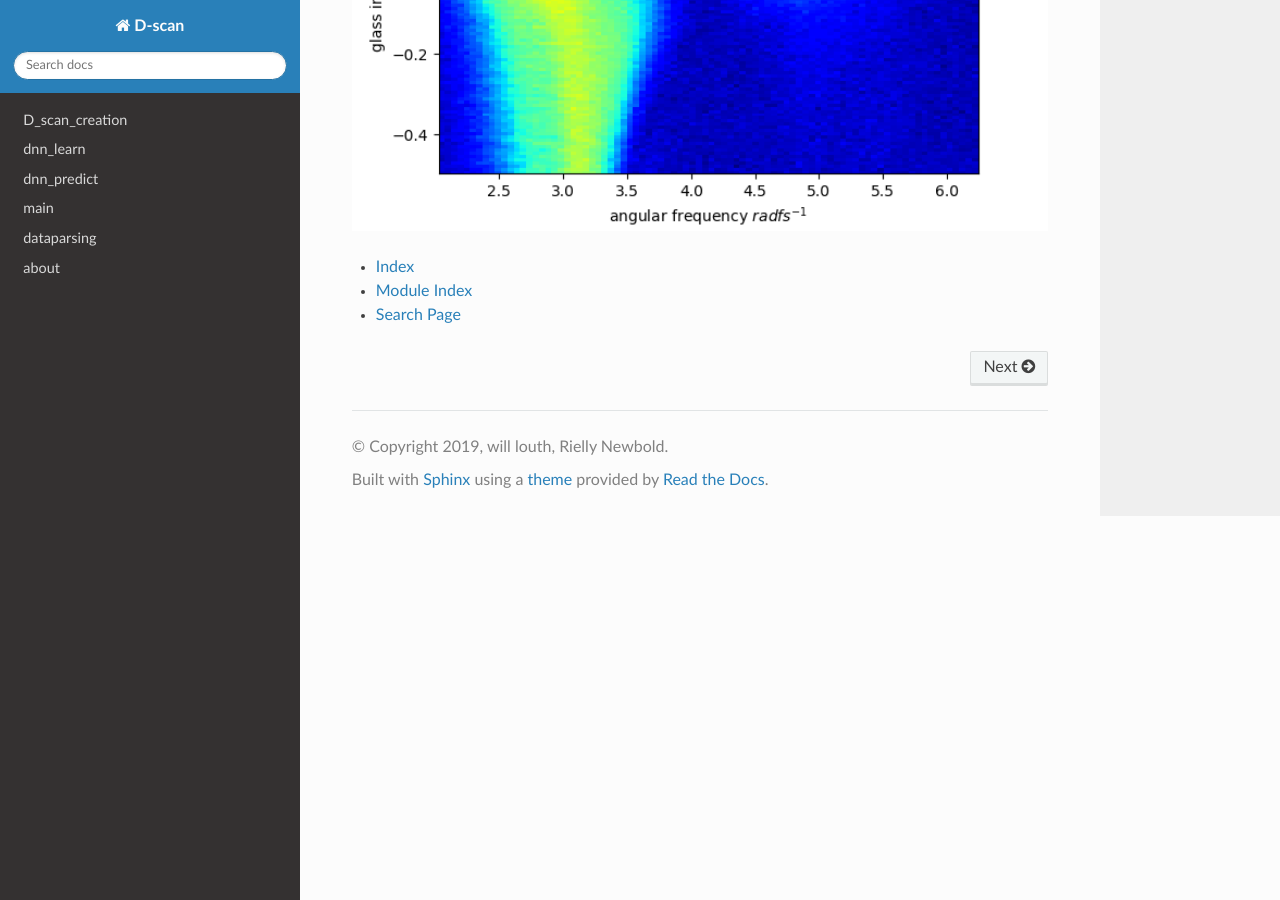
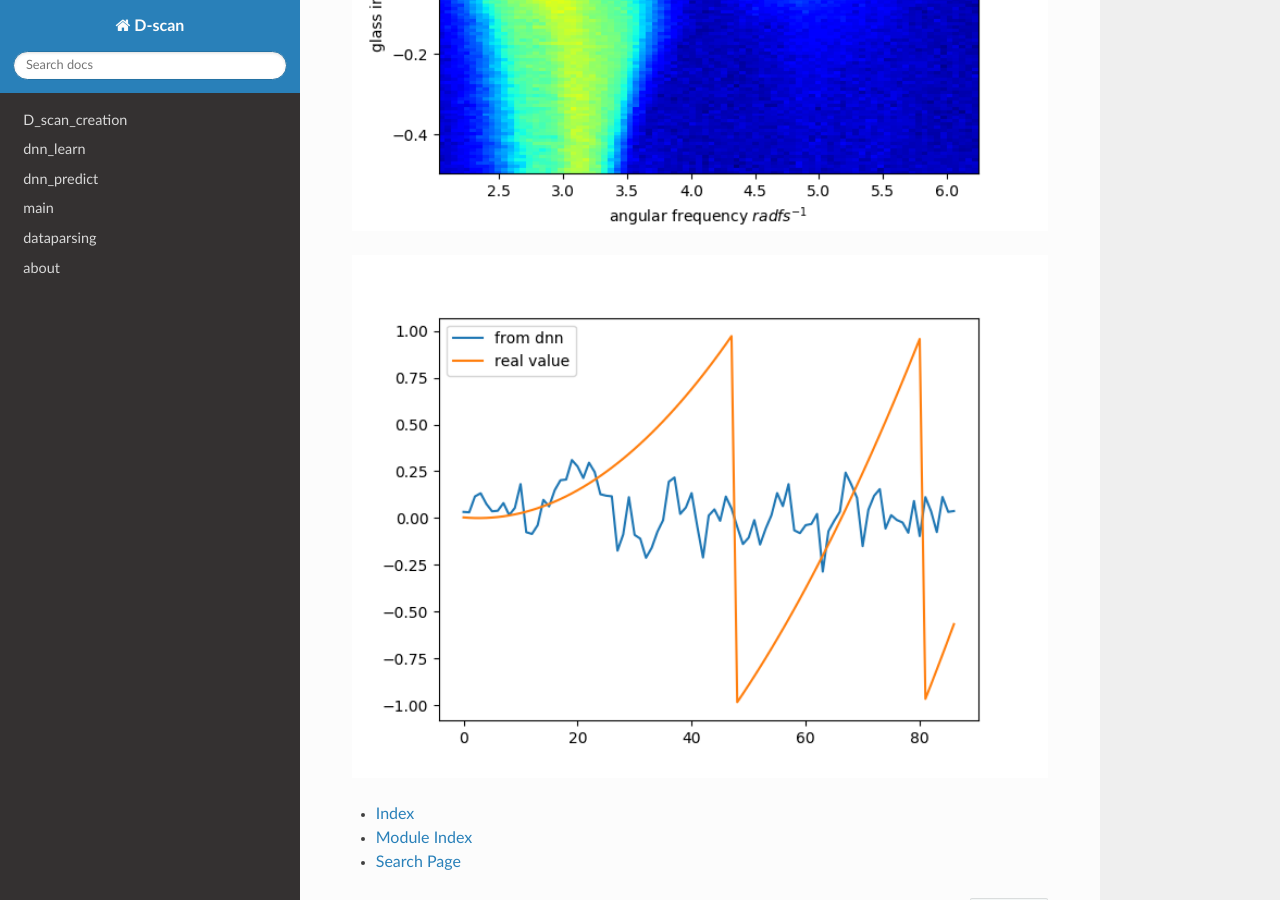
Before and after one commit to williamlouth/D-Scan-docs, a Sphinx documentation site: the page built from source/index.rst, in a window 1280 px wide and 900 px high, scrolled down 2982 px. Built offline with Sphinx 7.4.7 and the Read the Docs theme 2.0.0, drawn with Linux system fonts in a browser that asks for light colours.

Commit message:
updating the docs

```diff
--- a/source/index.rst
+++ b/source/index.rst
@@ -26,6 +26,11 @@
   :alt: A dscan trace of a pulse with quadratic phase and a compression ratio of 4.
 
 
+.. image:: _static/prediction_bad.png
+  :width: 900
+  :alt: A  prediction of the phase from the d-scan by the deep neural network. The prediction is terrible and it doesn't follow the phase at all.
+
+
 * :ref:`genindex`
 * :ref:`modindex`
 * :ref:`search`
```
Also changed, not shown: source/_static/prediction_bad.png (added), 1 other file.
